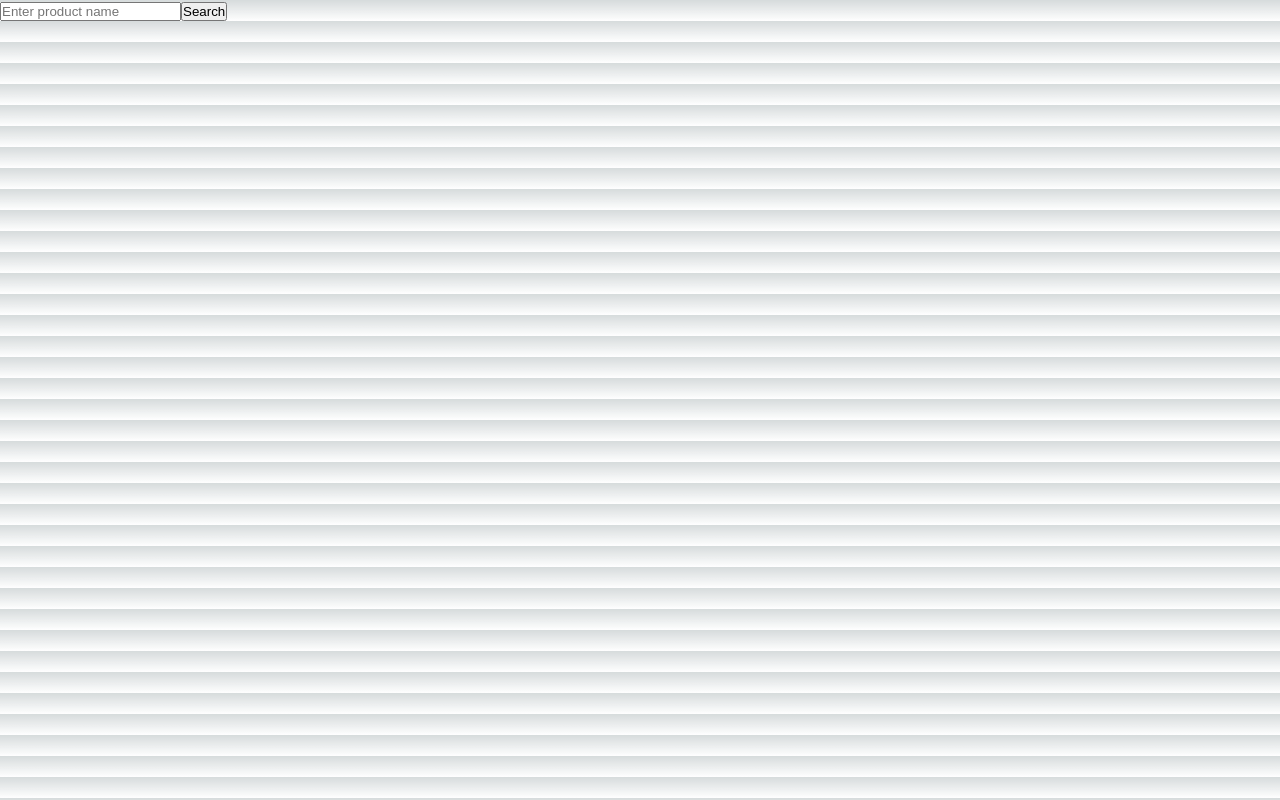
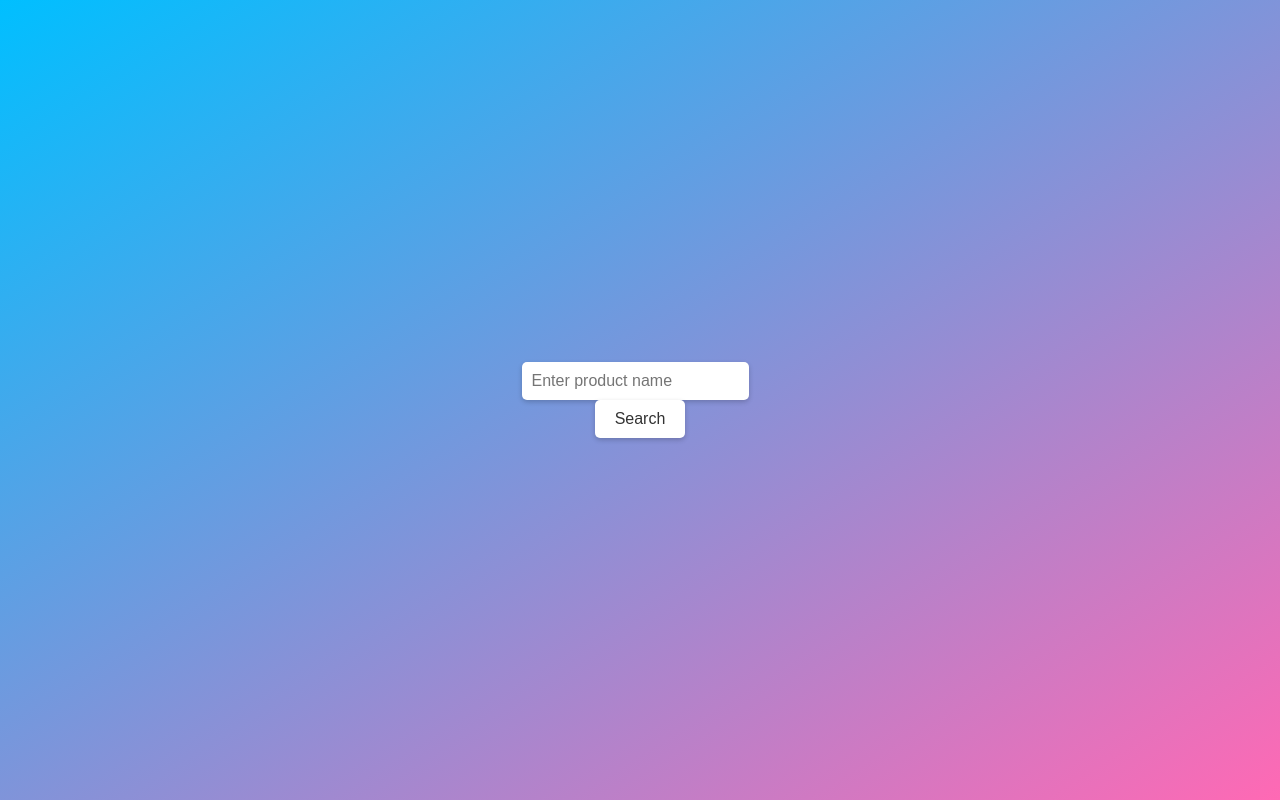
Before and after one commit to Itai-Symon/price-comparison-page-py, a Next.js app in the folder price-comparison-app/: page / in a window 1280 px wide. Built offline with nearby package versions, Linux system fonts and the light colour scheme.

Commit message:
upgrades frontend by adding styling components

```diff
--- a/price-comparison-app/app/page.js
+++ b/price-comparison-app/app/page.js
@@ -1,6 +1,73 @@
-
 "use client";
 import { useState } from 'react';
+import styled from 'styled-components';
+
+const Container = styled.div`
+  display: flex;
+  flex-direction: column;
+  align-items: center;
+  justify-content: center;
+  min-height: 100vh;
+  background: linear-gradient(to bottom right, #00bfff, #ff69b4);
+  color: #fff;
+`;
+
+const SearchInput = styled.input`
+  padding: 10px;
+  font-size: 16px;
+  border: none;
+  border-radius: 5px;
+  margin-right: 10px;
+  box-shadow: 0 2px 5px rgba(0, 0, 0, 0.2);
+`;
+
+const SearchButton = styled.button`
+  padding: 10px 20px;
+  font-size: 16px;
+  background-color: #fff;
+  color: #333;
+  border: none;
+  border-radius: 5px;
+  cursor: pointer;
+  box-shadow: 0 2px 5px rgba(0, 0, 0, 0.2);
+  transition: all 0.3s ease;
+
+  &:hover {
+    background-color: #333;
+    color: #fff;
+  }
+`;
+
+const Table = styled.table`
+  margin-top: 30px;
+  border-collapse: collapse;
+  box-shadow: 0 2px 5px rgba(0, 0, 0, 0.2);
+`;
+
+const Th = styled.th`
+  padding: 10px;
+  background-color: #333;
+  color: #fff;
+  text-align: left;
+`;
+
+const Td = styled.td`
+  padding: 10px;
+  background-color: #fff;
+  color: #333;
+  text-align: left;
+`;
+
+const ProductLink = styled.a`
+  color: #0077b6;
+  text-decoration: none;
+  transition: all 0.3s ease;
+
+  &:hover {
+    color: #023e8a;
+    text-decoration: underline;
+  }
+`;
 
 export default function Home() {
   const [productName, setProductName] = useState('');
@@ -22,62 +89,78 @@ export default function Home() {
   };
 
   return (
-    <div>
-      <input type="text" value={productName} onChange={handleInputChange} placeholder="Enter product name" />
-      <button onClick={handleSearch}>Search</button>
-
+    <Container>
+      <SearchInput
+        type="text"
+        value={productName}
+        onChange={handleInputChange}
+        placeholder="Enter product name"
+      />
+      <SearchButton onClick={handleSearch}>Search</SearchButton>
       {results && (
-        <table>
+        <Table>
           <thead>
             <tr>
-              <th>Website</th>
-              <th>Item Title</th>
-              <th>Price</th>
+              <Th>Website</Th>
+              <Th>Item Title</Th>
+              <Th>Price</Th>
             </tr>
           </thead>
           <tbody>
             <tr>
-              <td>Best Buy</td>
-              <td>
+              <Td>Best Buy</Td>
+              <Td>
                 {results.bestbuy_price !== 'Product not found' ? (
-                  <a href={results.bestbuy_chosen_product_url} target="_blank" rel="noopener noreferrer">
+                  <ProductLink
+                    href={results.bestbuy_chosen_product_url}
+                    target="_blank"
+                    rel="noopener noreferrer"
+                  >
                     {productName}
-                  </a>
+                  </ProductLink>
                 ) : (
                   'Not found'
                 )}
-              </td>
-              <td>{results.bestbuy_price}</td>
+              </Td>
+              <Td>{results.bestbuy_price}</Td>
             </tr>
             <tr>
-              <td>Walmart</td>
-              <td>
+              <Td>Walmart</Td>
+              <Td>
                 {results.walmart_price !== 'Product not found' ? (
-                  <a href={results.walmart_chosen_product_url} target="_blank" rel="noopener noreferrer">
+                  <ProductLink
+                    href={results.walmart_chosen_product_url}
+                    target="_blank"
+                    rel="noopener noreferrer"
+                  >
                     {productName}
-                  </a>
+                  </ProductLink>
                 ) : (
                   'Not found'
                 )}
-              </td>
-              <td>{results.walmart_price}</td>
+              </Td>
+              <Td>{results.walmart_price}</Td>
             </tr>
             <tr>
-              <td>Newegg</td>
-              <td>
+              <Td>Newegg</Td>
+              <Td>
                 {results.newegg_price !== 'Product not found' ? (
-                  <a href={results.newegg_chosen_product_url} target="_blank" rel="noopener noreferrer">
+                  <ProductLink
+                    href={results.newegg_chosen_product_url}
+                    target="_blank"
+                    rel="noopener noreferrer"
+                  >
                     {productName}
-                  </a>
+                  </ProductLink>
                 ) : (
                   'Not found'
                 )}
-              </td>
-              <td>{results.newegg_price}</td>
+              </Td>
+              <Td>{results.newegg_price}</Td>
             </tr>
           </tbody>
-        </table>
+        </Table>
       )}
-    </div>
+    </Container>
   );
 }
--- a/price-comparison-app/package.json
+++ b/price-comparison-app/package.json
@@ -9,8 +9,9 @@
     "lint": "next lint"
   },
   "dependencies": {
+    "next": "14.2.3",
     "react": "^18",
     "react-dom": "^18",
-    "next": "14.2.3"
+    "styled-components": "^6.1.9"
   }
 }
```
Also changed, not shown: 1 other file (tests, documents, lock files or other folders).
